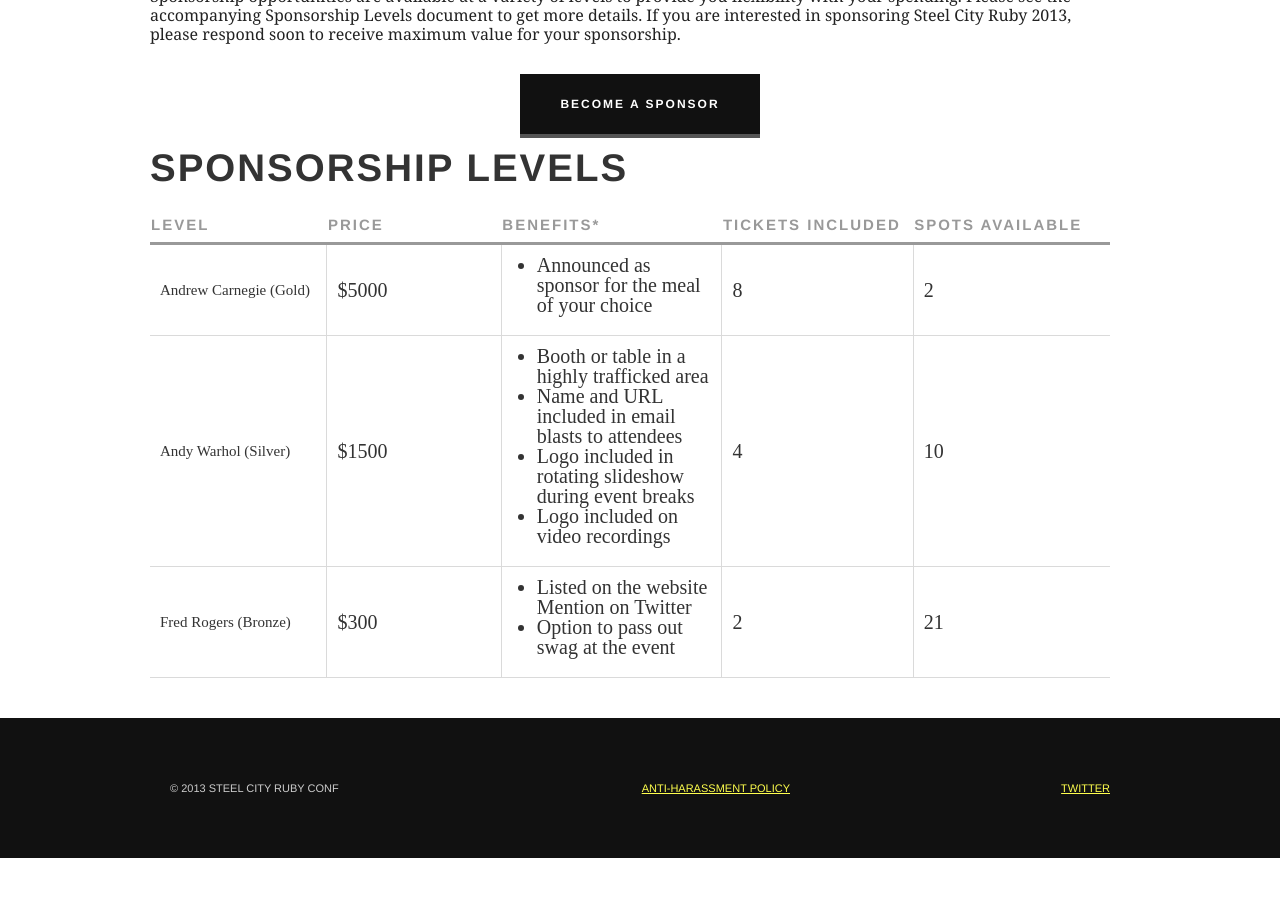
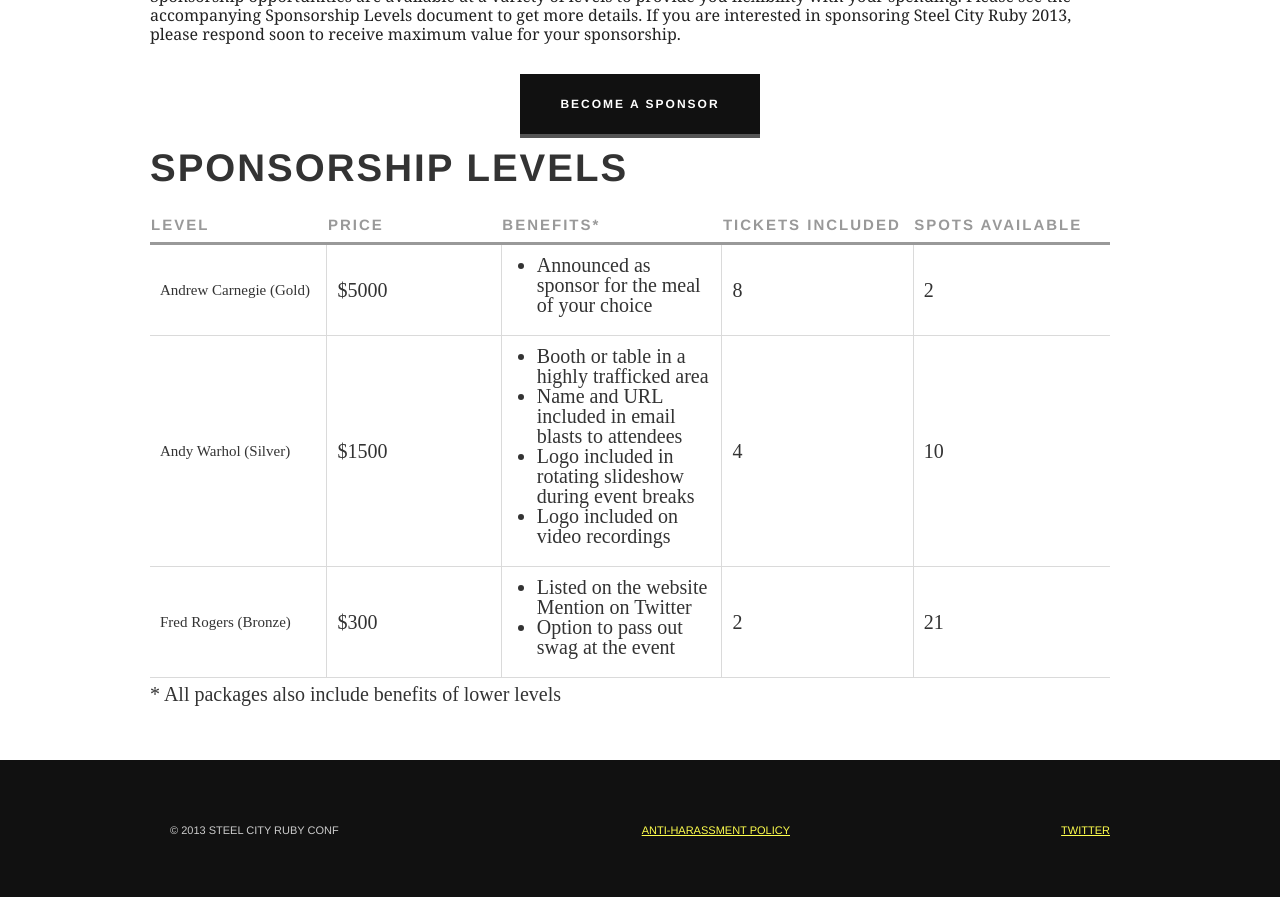
Before and after one commit to colindean/steelcityruby.github.com, a Jekyll site: the page built from sponsorship.html, in a window 1280 px wide and 900 px high, scrolled down 1122 px. Shown: the top 897 px of the window. Built offline with Jekyll 4.4.1, drawn with Linux system fonts in a browser that asks for light colours; nearby versions of some CDN libraries; some web fonts are replaced; Markdown is read by kramdown in place of the engine named in the settings; before the commit the page ends 1980 px from its top, so only the background shows below that.

Commit message:
Explains sponsor levels

```diff
--- a/sponsorship.html
+++ b/sponsorship.html
@@ -109,6 +109,7 @@
                 </tr>
               </tbody>
             </table>
+            <p>* All packages also include benefits of lower levels</p>
         </div>
       </div>
     </section>
```
